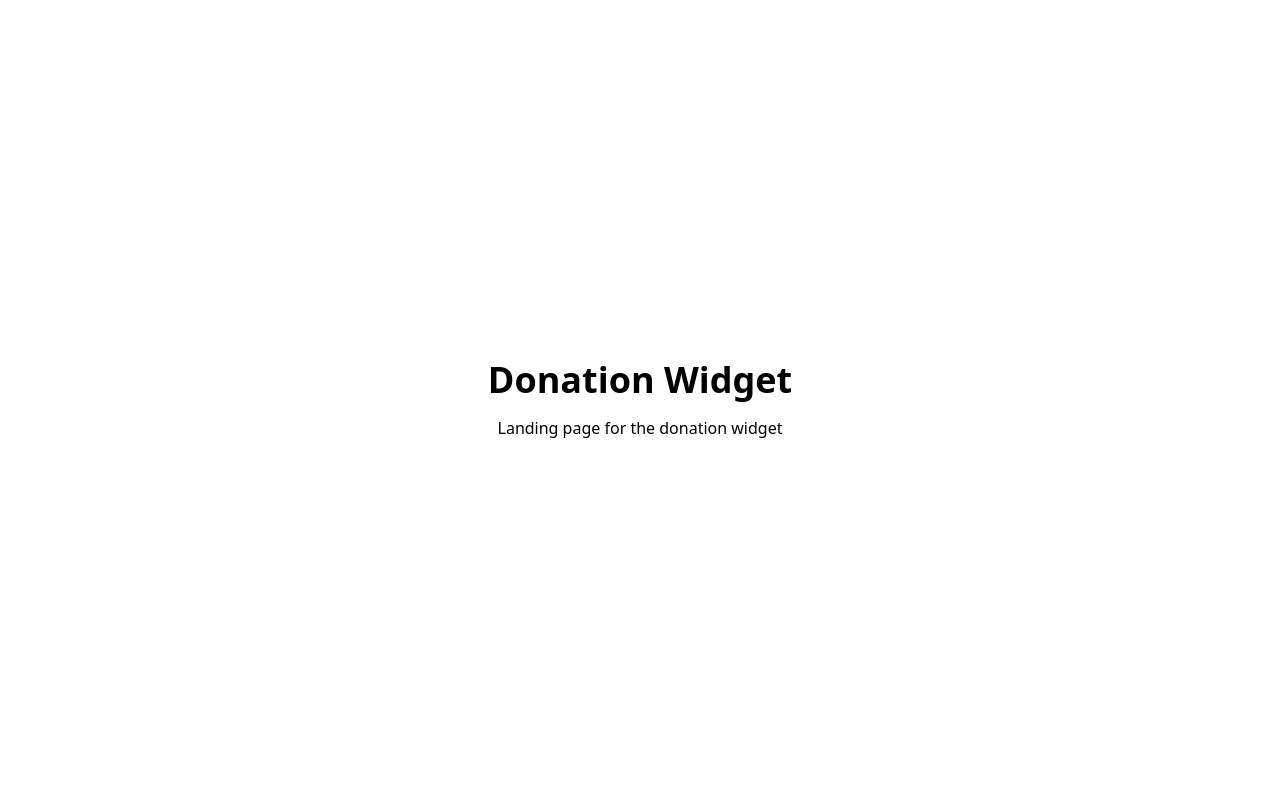
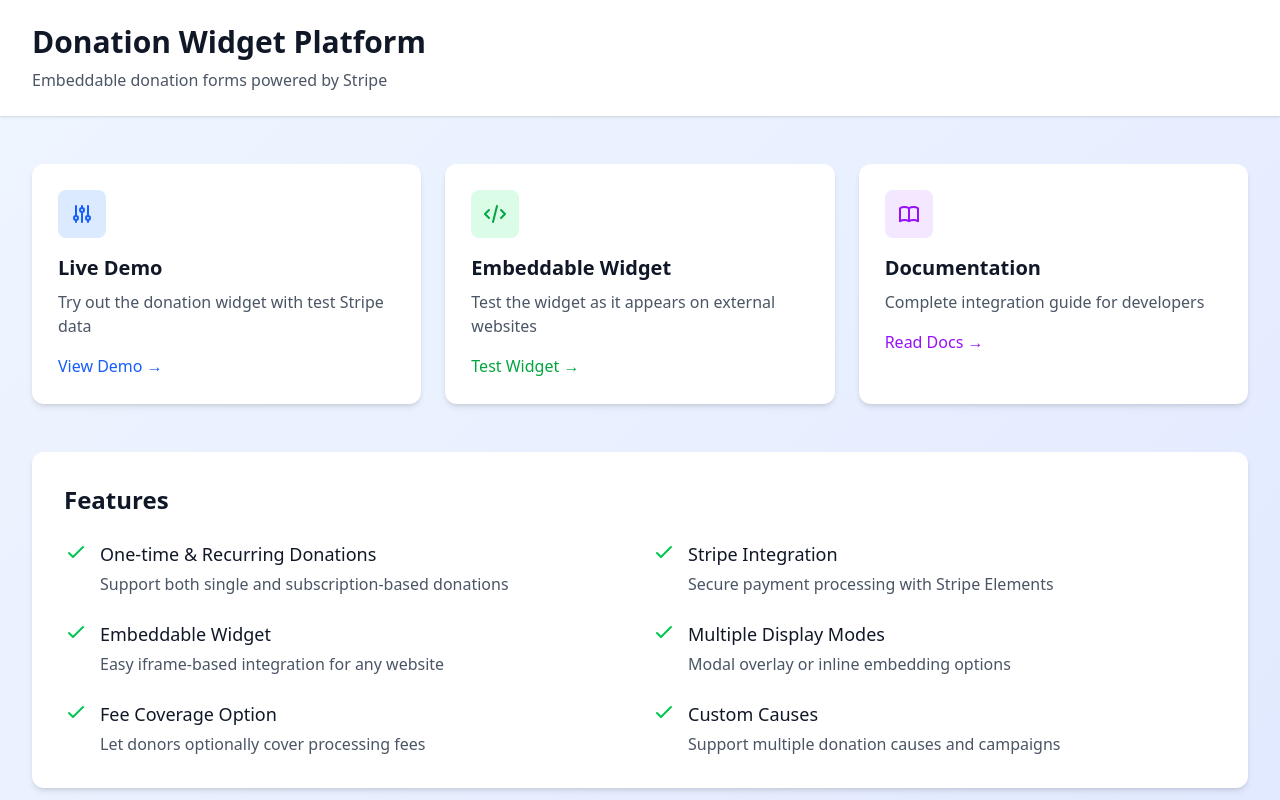
Before and after one commit to THalsell/widget, a Next.js app: page / in a window 1280 px wide. Shown: the top 800 px of the page. Built offline with nearby package versions, Linux system fonts and the light colour scheme.

Commit message:
feat: create home page with navigation to all features

```diff
--- a/src/app/page.tsx
+++ b/src/app/page.tsx
@@ -1,8 +1,158 @@
+import Link from 'next/link';
+
 export default function Home() {
   return (
-    <main className="flex min-h-screen flex-col items-center justify-center p-24">
-      <h1 className="text-4xl font-bold">Donation Widget</h1>
-      <p className="mt-4">Landing page for the donation widget</p>
+    <main className="min-h-screen bg-gradient-to-br from-blue-50 to-indigo-100">
+      {/* Header */}
+      <div className="bg-white shadow-sm">
+        <div className="max-w-7xl mx-auto px-4 sm:px-6 lg:px-8 py-6">
+          <h1 className="text-3xl font-bold text-gray-900">Donation Widget Platform</h1>
+          <p className="mt-2 text-gray-600">Embeddable donation forms powered by Stripe</p>
+        </div>
+      </div>
+
+      {/* Main Content */}
+      <div className="max-w-7xl mx-auto px-4 sm:px-6 lg:px-8 py-12">
+        <div className="grid grid-cols-1 md:grid-cols-2 lg:grid-cols-3 gap-6">
+
+          {/* Demo Card */}
+          <Link href="/demo" className="block">
+            <div className="bg-white rounded-xl shadow-md hover:shadow-xl transition-shadow p-6 h-full border-2 border-transparent hover:border-blue-500">
+              <div className="flex items-center justify-center w-12 h-12 bg-blue-100 rounded-lg mb-4">
+                <svg className="w-6 h-6 text-blue-600" fill="none" stroke="currentColor" viewBox="0 0 24 24">
+                  <path strokeLinecap="round" strokeLinejoin="round" strokeWidth={2} d="M12 6V4m0 2a2 2 0 100 4m0-4a2 2 0 110 4m-6 8a2 2 0 100-4m0 4a2 2 0 110-4m0 4v2m0-6V4m6 6v10m6-2a2 2 0 100-4m0 4a2 2 0 110-4m0 4v2m0-6V4" />
+                </svg>
+              </div>
+              <h2 className="text-xl font-semibold text-gray-900 mb-2">Live Demo</h2>
+              <p className="text-gray-600">Try out the donation widget with test Stripe data</p>
+              <div className="mt-4 text-blue-600 font-medium">View Demo →</div>
+            </div>
+          </Link>
+
+          {/* Widget Test Card */}
+          <a href="/test-embed.html" className="block">
+            <div className="bg-white rounded-xl shadow-md hover:shadow-xl transition-shadow p-6 h-full border-2 border-transparent hover:border-green-500">
+              <div className="flex items-center justify-center w-12 h-12 bg-green-100 rounded-lg mb-4">
+                <svg className="w-6 h-6 text-green-600" fill="none" stroke="currentColor" viewBox="0 0 24 24">
+                  <path strokeLinecap="round" strokeLinejoin="round" strokeWidth={2} d="M10 20l4-16m4 4l4 4-4 4M6 16l-4-4 4-4" />
+                </svg>
+              </div>
+              <h2 className="text-xl font-semibold text-gray-900 mb-2">Embeddable Widget</h2>
+              <p className="text-gray-600">Test the widget as it appears on external websites</p>
+              <div className="mt-4 text-green-600 font-medium">Test Widget →</div>
+            </div>
+          </a>
+
+          {/* Documentation Card */}
+          <a href="/WIDGET_EMBED_GUIDE.md" target="_blank" className="block">
+            <div className="bg-white rounded-xl shadow-md hover:shadow-xl transition-shadow p-6 h-full border-2 border-transparent hover:border-purple-500">
+              <div className="flex items-center justify-center w-12 h-12 bg-purple-100 rounded-lg mb-4">
+                <svg className="w-6 h-6 text-purple-600" fill="none" stroke="currentColor" viewBox="0 0 24 24">
+                  <path strokeLinecap="round" strokeLinejoin="round" strokeWidth={2} d="M12 6.253v13m0-13C10.832 5.477 9.246 5 7.5 5S4.168 5.477 3 6.253v13C4.168 18.477 5.754 18 7.5 18s3.332.477 4.5 1.253m0-13C13.168 5.477 14.754 5 16.5 5c1.747 0 3.332.477 4.5 1.253v13C19.832 18.477 18.247 18 16.5 18c-1.746 0-3.332.477-4.5 1.253" />
+                </svg>
+              </div>
+              <h2 className="text-xl font-semibold text-gray-900 mb-2">Documentation</h2>
+              <p className="text-gray-600">Complete integration guide for developers</p>
+              <div className="mt-4 text-purple-600 font-medium">Read Docs →</div>
+            </div>
+          </a>
+
+        </div>
+
+        {/* Features Section */}
+        <div className="mt-12 bg-white rounded-xl shadow-md p-8">
+          <h2 className="text-2xl font-bold text-gray-900 mb-6">Features</h2>
+          <div className="grid grid-cols-1 md:grid-cols-2 gap-6">
+            <div className="flex items-start">
+              <div className="flex-shrink-0">
+                <svg className="w-6 h-6 text-green-500" fill="none" stroke="currentColor" viewBox="0 0 24 24">
+                  <path strokeLinecap="round" strokeLinejoin="round" strokeWidth={2} d="M5 13l4 4L19 7" />
+                </svg>
+              </div>
+              <div className="ml-3">
+                <h3 className="text-lg font-medium text-gray-900">One-time & Recurring Donations</h3>
+                <p className="mt-1 text-gray-600">Support both single and subscription-based donations</p>
+              </div>
+            </div>
+
+            <div className="flex items-start">
+              <div className="flex-shrink-0">
+                <svg className="w-6 h-6 text-green-500" fill="none" stroke="currentColor" viewBox="0 0 24 24">
+                  <path strokeLinecap="round" strokeLinejoin="round" strokeWidth={2} d="M5 13l4 4L19 7" />
+                </svg>
+              </div>
+              <div className="ml-3">
+                <h3 className="text-lg font-medium text-gray-900">Stripe Integration</h3>
+                <p className="mt-1 text-gray-600">Secure payment processing with Stripe Elements</p>
+              </div>
+            </div>
+
+            <div className="flex items-start">
+              <div className="flex-shrink-0">
+                <svg className="w-6 h-6 text-green-500" fill="none" stroke="currentColor" viewBox="0 0 24 24">
+                  <path strokeLinecap="round" strokeLinejoin="round" strokeWidth={2} d="M5 13l4 4L19 7" />
+                </svg>
+              </div>
+              <div className="ml-3">
+                <h3 className="text-lg font-medium text-gray-900">Embeddable Widget</h3>
+                <p className="mt-1 text-gray-600">Easy iframe-based integration for any website</p>
+              </div>
+            </div>
+
+            <div className="flex items-start">
+              <div className="flex-shrink-0">
+                <svg className="w-6 h-6 text-green-500" fill="none" stroke="currentColor" viewBox="0 0 24 24">
+                  <path strokeLinecap="round" strokeLinejoin="round" strokeWidth={2} d="M5 13l4 4L19 7" />
+                </svg>
+              </div>
+              <div className="ml-3">
+                <h3 className="text-lg font-medium text-gray-900">Multiple Display Modes</h3>
+                <p className="mt-1 text-gray-600">Modal overlay or inline embedding options</p>
+              </div>
+            </div>
+
+            <div className="flex items-start">
+              <div className="flex-shrink-0">
+                <svg className="w-6 h-6 text-green-500" fill="none" stroke="currentColor" viewBox="0 0 24 24">
+                  <path strokeLinecap="round" strokeLinejoin="round" strokeWidth={2} d="M5 13l4 4L19 7" />
+                </svg>
+              </div>
+              <div className="ml-3">
+                <h3 className="text-lg font-medium text-gray-900">Fee Coverage Option</h3>
+                <p className="mt-1 text-gray-600">Let donors optionally cover processing fees</p>
+              </div>
+            </div>
+
+            <div className="flex items-start">
+              <div className="flex-shrink-0">
+                <svg className="w-6 h-6 text-green-500" fill="none" stroke="currentColor" viewBox="0 0 24 24">
+                  <path strokeLinecap="round" strokeLinejoin="round" strokeWidth={2} d="M5 13l4 4L19 7" />
+                </svg>
+              </div>
+              <div className="ml-3">
+                <h3 className="text-lg font-medium text-gray-900">Custom Causes</h3>
+                <p className="mt-1 text-gray-600">Support multiple donation causes and campaigns</p>
+              </div>
+            </div>
+          </div>
+        </div>
+
+        {/* Quick Start */}
+        <div className="mt-12 bg-gradient-to-r from-blue-500 to-indigo-600 rounded-xl shadow-md p-8 text-white">
+          <h2 className="text-2xl font-bold mb-4">Quick Start</h2>
+          <p className="mb-6 text-blue-100">Add this to your website to get started:</p>
+          <div className="bg-gray-900 rounded-lg p-4 font-mono text-sm overflow-x-auto">
+            <pre className="text-green-400">{`<script src="https://your-domain.com/widget-loader.js"></script>
+<script>
+  DonationWidget.init({
+    siteId: 'your-site-id',
+    trigger: '#donate-button',
+    mode: 'modal'
+  });
+</script>`}</pre>
+          </div>
+        </div>
+      </div>
     </main>
   );
 }
```
